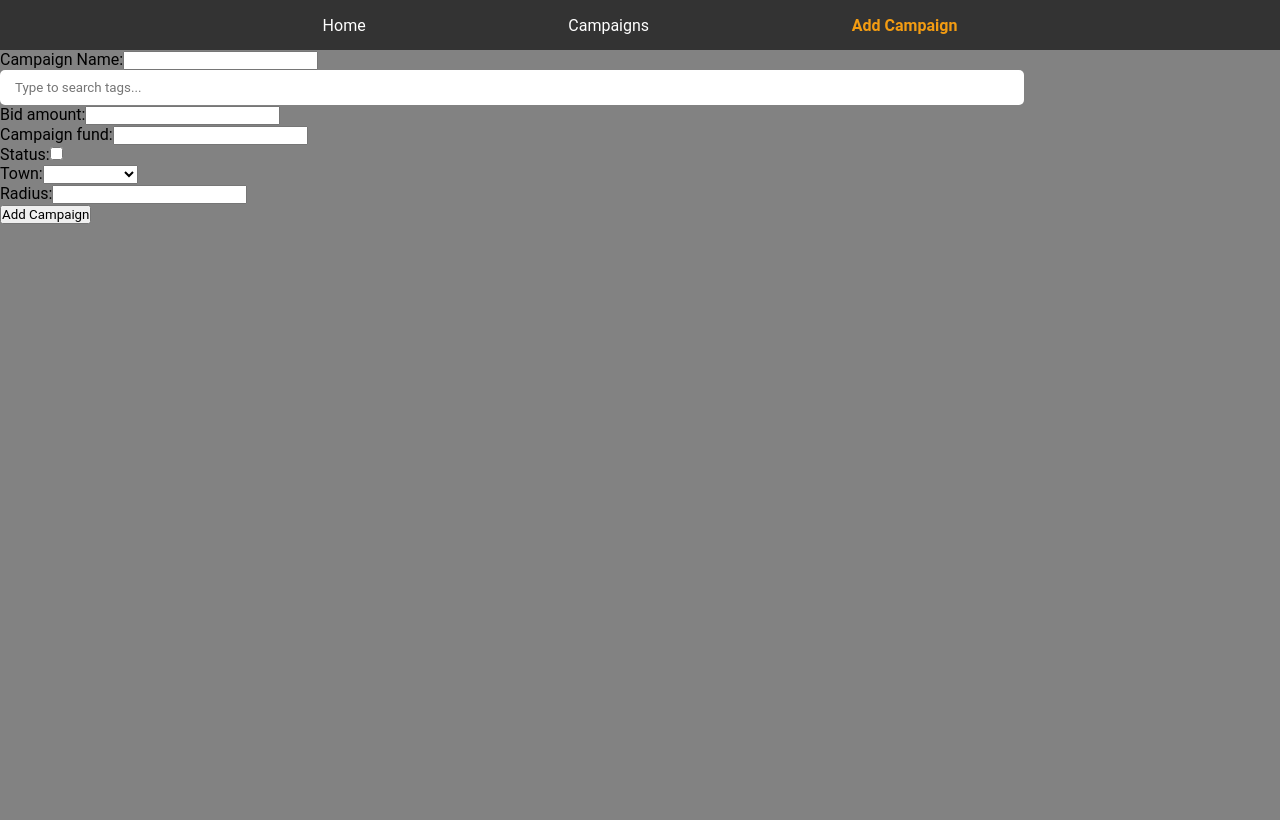
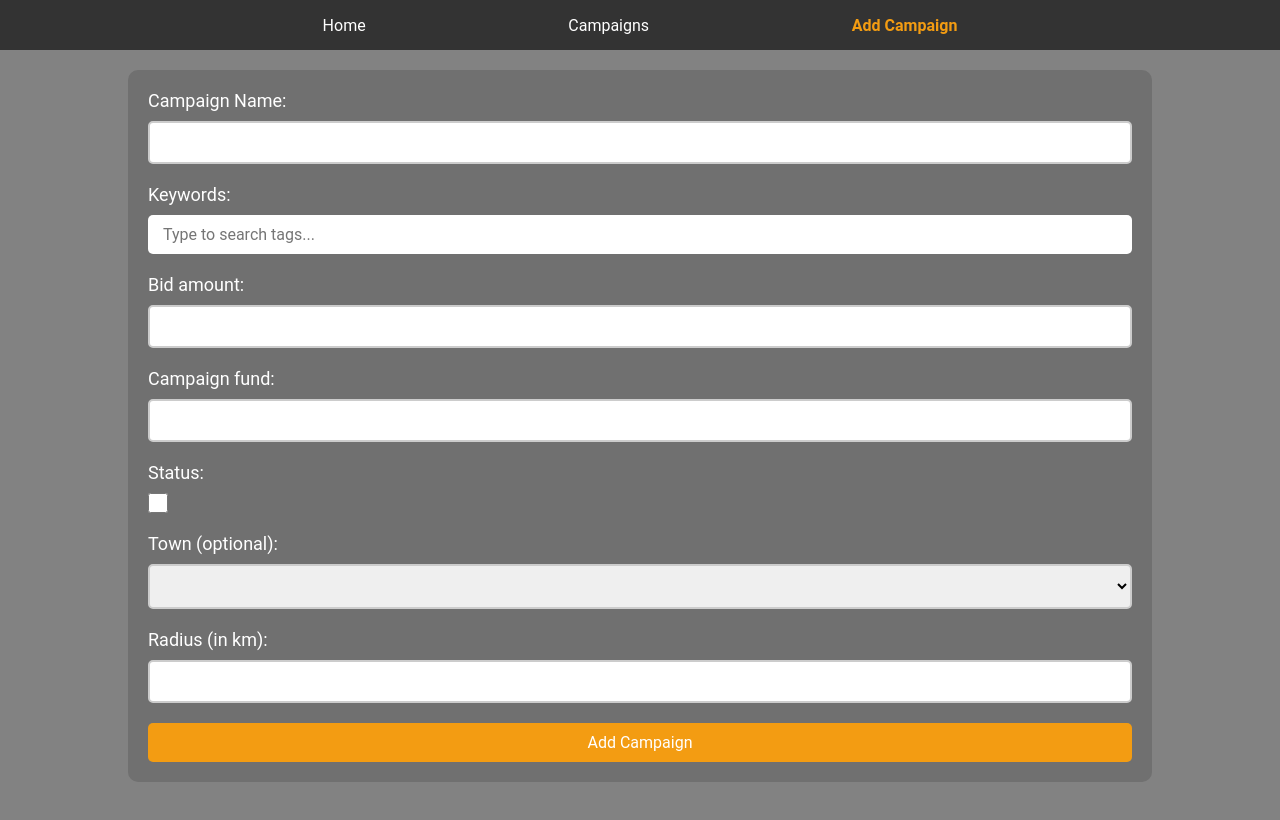
Before and after one commit to dziwuj/futurum, a React (Vite) app: page /addCampaign in a window 1280 px wide. Shown: the top 820 px of the page. Built offline with nearby package versions, Linux system fonts and the light colour scheme.

Commit message:
Style fixes

```diff
--- a/src/components/TagSelect.tsx
+++ b/src/components/TagSelect.tsx
@@ -75,6 +75,8 @@ const TagSelect: FC<TagSelectProps> = ({
             ))}
             <div className="tag-select-input-container">
                 <input
+                    id="keywords"
+                    name="keywords"
                     className="tag-select-input"
                     type="text"
                     value={inputValue}
--- a/src/screens/addCampaign.tsx
+++ b/src/screens/addCampaign.tsx
@@ -1,7 +1,8 @@
-import { useEffect, useState, type FC } from 'react'
+import { useState, type FC } from 'react'
 import { useStore } from '@/store/Root.store'
 import { CampaignData } from '@/types/types'
 import TagInput from '@/components/TagSelect'
+import '@/styles/AddCampaignScreen.scss'
 
 export const AddCampaignScreen: FC = () => {
     const { towns, keywords, addCampaign } = useStore()
@@ -34,48 +35,64 @@ export const AddCampaignScreen: FC = () => {
     }
 
     return (
-        <>
-            <form onSubmit={handleSubmit}>
-                <div>
+        <div className="add-campaign-form-container">
+            <form onSubmit={handleSubmit} className="add-campaign-form">
+                <div className="add-campaign-form-group">
                     <label htmlFor="campaignName">Campaign Name:</label>
                     <input
+                        className="add-campaign-form-input"
                         type="text"
                         id="campaignName"
                         name="campaignName"
                         required
                     />
                 </div>
+                <div className="add-campaign-form-group">
+                    <label htmlFor="keywords">Keywords:</label>
                     <TagInput
                         key={selectedTags.length}
                         selectedTags={selectedTags}
                         predefinedTags={keywords}
                         setSelectedTags={setSelectedTags}
                     />
-                <div>
+                </div>
+                <div className="add-campaign-form-group">
                     <label htmlFor="bidAmount">Bid amount:</label>
                     <input
+                        className="add-campaign-form-input"
                         type="number"
                         id="bidAmount"
                         name="bidAmount"
                         required
                     />
                 </div>
-                <div>
+                <div className="add-campaign-form-group">
                     <label htmlFor="campaignFund">Campaign fund:</label>
                     <input
+                        className="add-campaign-form-input"
                         type="number"
                         id="campaignFund"
                         name="campaignFund"
                         required
                     />
                 </div>
-                <div>
+                <div className="add-campaign-form-group">
                     <label htmlFor="status">Status:</label>
-                    <input type="checkbox" id="status" name="status" />
+                    <input
+                        className="add-campaign-form-input"
+                        type="checkbox"
+                        id="status"
+                        name="status"
+                    />
                 </div>
-                <div>
-                    <label htmlFor="town">Town:</label>
-                    <select id="town" name="town" defaultValue={'-'}>
+                <div className="add-campaign-form-group">
+                    <label htmlFor="town">Town (optional):</label>
+                    <select
+                        className="add-campaign-form-input"
+                        id="town"
+                        name="town"
+                        defaultValue={'-'}
+                    >
                         <option value="-"></option>
                         {towns.map((town: string) => (
                             <option key={town} value={town}>
@@ -84,12 +101,20 @@ export const AddCampaignScreen: FC = () => {
                         ))}
                     </select>
                 </div>
-                <div>
-                    <label htmlFor="radius">Radius:</label>
-                    <input type="number" id="radius" name="radius" required />
+                <div className="add-campaign-form-group">
+                    <label htmlFor="radius">Radius (in km):</label>
+                    <input
+                        className="add-campaign-form-input"
+                        type="number"
+                        id="radius"
+                        name="radius"
+                        required
+                    />
                 </div>
-                <button type="submit">Add Campaign</button>
+                <button type="submit" className="add-campaign-form-button">
+                    Add Campaign
+                </button>
             </form>
-        </>
+        </div>
     )
 }
--- /dev/null
+++ b/src/styles/AddCampaignScreen.scss
@@ -0,0 +1,70 @@
+.add-campaign-form {
+    display: flex;
+    width: 80%;
+    flex-direction: column;
+    gap: 20px;
+    margin-top: 20px;
+    padding: 20px;
+    border-radius: 10px;
+    background-color: #707070;
+
+    &-container {
+        display: flex;
+        flex-direction: column;
+        gap: 20px;
+        margin-top: 20px;
+        justify-content: center;
+        align-items: center;
+    }
+
+    &-group {
+        display: flex;
+        flex-direction: column;
+        gap: 10px;
+
+        label {
+            font-size: 18px;
+            color: #fff;
+        }
+    }
+
+    &-input {
+        padding: 10px;
+        border-radius: 5px;
+        border: 2px solid #ccc;
+        font-size: 16px;
+
+        &:focus {
+            outline: none;
+            border: 2px solid #f39c12;
+        }
+    }
+
+    input[type='checkbox'] {
+        width: 20px;
+        height: 20px;
+        margin-right: 10px;
+
+        &:checked {
+            outline: 2px solid #f39c12;
+            outline-offset: -1px;
+        }
+    }
+
+    &-button {
+        display: flex;
+        justify-content: center;
+        align-items: center;
+        padding: 10px 20px;
+        border-radius: 5px;
+        background-color: #f39c12;
+        color: white;
+        font-size: 16px;
+        border: none;
+        cursor: pointer;
+
+        &:hover {
+            background-color: #e67e22;
+        }
+    }
+}
--- a/src/styles/CampaignList.scss
+++ b/src/styles/CampaignList.scss
@@ -8,6 +8,7 @@
         width: 100%;
         overflow-x: auto;
         justify-content: center;
+        border-bottom: 2px solid #333;
     }
 
     th,
--- a/src/styles/ListElement.scss
+++ b/src/styles/ListElement.scss
@@ -1,7 +1,13 @@
 .list-element {
+    color: white;
     .tag-container {
         display: flex;
         flex-wrap: wrap;
         gap: 8px;
     }
+
+    button {
+        all: unset;
+        cursor: pointer;
+    }
 }
--- a/src/styles/TagSelect.scss
+++ b/src/styles/TagSelect.scss
@@ -4,7 +4,6 @@
         padding: 5px;
         display: flex;
         flex-wrap: wrap;
-        width: 80%;
         flex-direction: row;
         background-color: #fff;
         min-width: 30px;
@@ -12,14 +11,19 @@
     }
 
     &-input {
+        border: 0 none;
+        background-color: white;
+        color: black;
+        font-size: 16px;
+        width: fit-content;
+
         &-container {
             display: flex;
             align-items: center;
             padding: 5px 10px;
+            width: fit-content;
         }
-        border: 0 none;
-        background-color: white;
-        color: black;
+
         &:focus {
             outline: none;
         }
@@ -35,9 +39,10 @@
         width: fit-content;
         transform: translateY(50%);
         list-style: none;
+        border: 1px solid #ccc;
     }
     &-item {
-        padding: 5px 10px;
+        padding: 7px 15px;
         cursor: pointer;
         border: 1px solid #ccc;
         &:hover {
```
Lines whose indentation alone changed are shown as unchanged.
